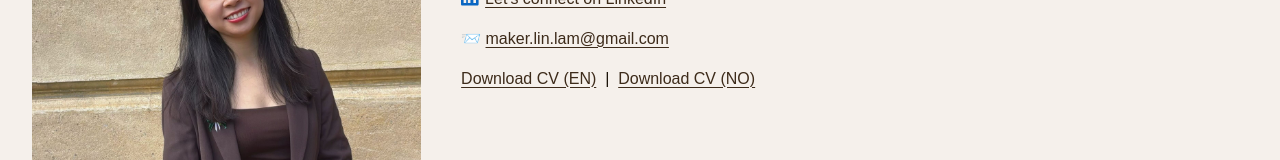
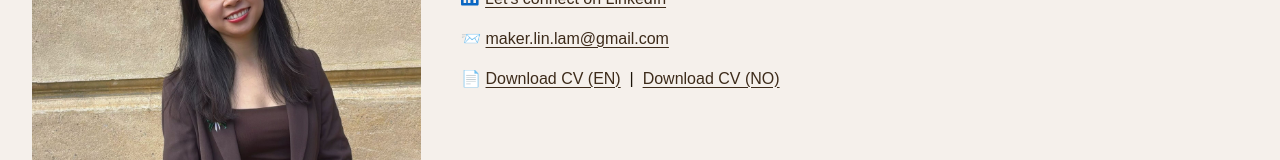
Before and after one commit to linnie-linda-lin/linnie-linda-lin.github.io, a plain HTML site: page index.html in a window 1280 px wide. Shown: the part 425-585 px from the top of the page. Drawn offline with Linux system fonts and the light colour scheme.

Commit message:
update with hidden icon

```diff
--- a/index.html
+++ b/index.html
@@ -54,8 +54,8 @@
                     <path
                       fill="#0A66C2"
                       d="M20.45 20.45h-3.56v-5.57c0-1.33-.02-3.04-1.85-3.04-1.85 0-2.14 1.45-2.14 2.94v5.67H9.34V9h3.41v1.56h.05c.48-.9 1.64-1.85 3.37-1.85 3.6 0 4.27 2.37 4.27 5.46v6.28zM5.34 7.43a2.06 2.06 0 1 1 0-4.13 2.06 2.06 0 0 1 0 4.13zM7.12 20.45H3.56V9h3.56v11.45zM22.22 0H1.77C.79 0 0 .77 0 1.73v20.54C0 23.23.79 24 1.77 24h20.45c.98 0 1.78-.77 1.78-1.73V1.73C24 .77 23.2 0 22.22 0z"
-                    />
-                  </svg><span>Let's connect on LinkedIn</span>
+                    /></svg
+                  ><span>Let's connect on LinkedIn</span>
                 </a>
               </p>
               <div id="contact">
@@ -67,6 +67,7 @@
                 </p>
               </div>
               <p>
+                <span aria-hidden="true">📄</span>
                 <a href="Assets/Lin-Wei-Lam-ENG-CV.pdf">Download CV (EN)</a>
                 &nbsp;<span aria-hidden="true">|</span>&nbsp;
                 <a href="Assets/Lin-Wei-Lam-NOR-CV.pdf">Download CV (NO)</a>
```
